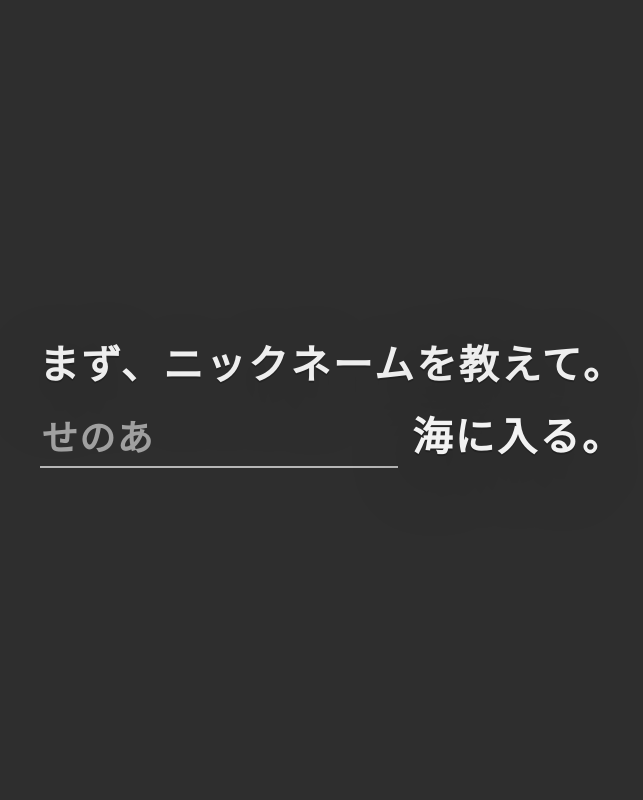
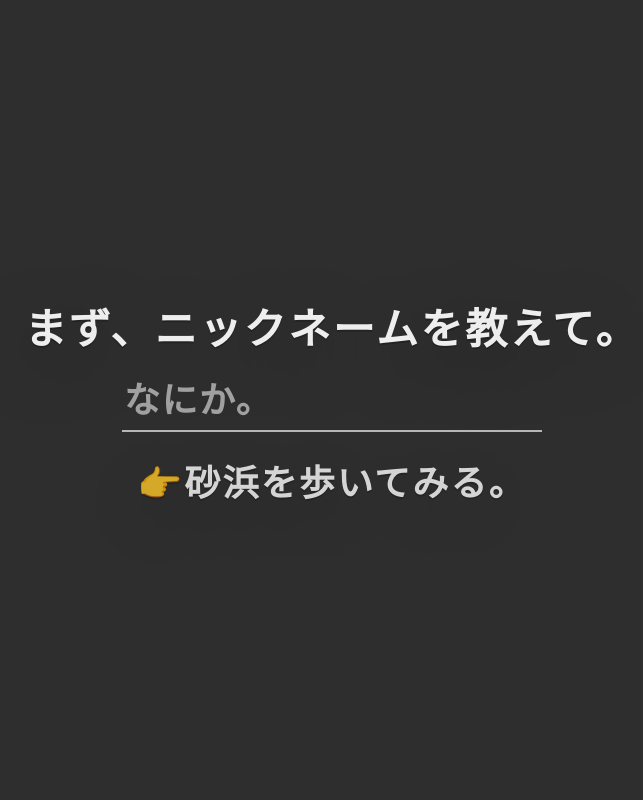
Before and after one commit to senoa-git/xiruxi, a FastAPI app: page / in a window 1280 px wide. Shown: the whole page, without its empty margins (308-951 px from the left). Run offline with FastAPI, Linux system fonts and the light colour scheme.

Commit message:
fix | ニックネーム入力、CSS未反映の修正

```diff
--- a/app/static/app.css
+++ b/app/static/app.css
@@ -299,45 +299,61 @@ body.is-letter-open #scene-read .read-stack{
   }
 }
 
-/* nickname: 文章 + 下線入力 + 送信テキスト */
-.nick-line{
-  display:flex;
-  gap: 14px;
-  align-items: baseline;
+/* nickname: 3行（文章 / 下線入力 / 砂浜を歩いてみる。） */
+.nick-stack{
+  display: flex;
+  flex-direction: column;
+  align-items: center;
   justify-content: center;
-  flex-wrap: wrap;
+  gap: 22px;
   text-align: center;
 }
 
 .nick-text{
   color: rgba(255,255,255,.92);
-  font-weight: 750;
+  font-weight: 780;
   letter-spacing: .06em;
-  font-size: clamp(22px, 3.2vw, 40px);
+  font-size: clamp(22px, 3.4vw, 42px);
   text-shadow:
     0 2px 0 rgba(0,0,0,.22),
     0 18px 70px rgba(0,0,0,.38);
 }
 
 .nick-form{
-  display:flex;
-  gap: 14px;
-  align-items: baseline;
+  width: 100%;
+  display: flex;
+  justify-content: center;
 }
 
 .nick-input{
-  width: clamp(160px, 28vw, 360px);
-  padding: 2px 2px 6px 2px;
-  border: 0;
-  border-bottom: 2px solid rgba(255,255,255,.65);
-  border-radius: 0;
-  background: transparent;
+  width: clamp(200px, 34vw, 420px);
+  background: transparent !important;
+  border: 0 !important;
+  border-bottom: 2px solid rgba(255,255,255,.65) !important;
+  border-radius: 0 !important;
+  padding: 2px 2px 8px 2px !important;
+  box-shadow: none !important;
+
   color: rgba(255,255,255,.95);
   font-size: clamp(20px, 3vw, 36px);
   font-weight: 760;
   letter-spacing: .04em;
   outline: none;
-  box-shadow: none !important;
+  -webkit-appearance: none;
+  appearance: none;
+}
+/* Chrome autofill が白い箱を作るのを潰す */
+.nick-input:-webkit-autofill,
+.nick-input:-webkit-autofill:hover,
+.nick-input:-webkit-autofill:focus{
+  -webkit-text-fill-color: rgba(255,255,255,.95) !important;
+
+  /* autofill の塗りを「透明」で上書き（これが本命） */
+  -webkit-box-shadow: 0 0 0px 1000px transparent inset !important;
+          box-shadow: 0 0 0px 1000px transparent inset !important;
+
+  /* 変な遷移で色が戻るのも防ぐ */
+  transition: background-color 9999s ease-out 0s;
 }
 
 .nick-input::placeholder{
@@ -345,25 +361,35 @@ body.is-letter-open #scene-read .read-stack{
 }
 
 .nick-input:focus{
-  border-bottom-color: rgba(255,255,255,.95);
+  border-bottom-color: rgba(255,255,255,.95) !important;
+  box-shadow: none !important;
 }
 
 .nick-enter{
-  appearance:none;
-  border:0;
+  appearance: none;
+  border: 0;
   background: transparent;
   padding: 0;
   cursor: pointer;
-  user-select:none;
+  user-select: none;
 
   color: rgba(255,255,255,.94);
   font-weight: 780;
   letter-spacing: .06em;
-  font-size: clamp(22px, 3.2vw, 40px);
+  font-size: clamp(20px, 3vw, 36px);
   text-shadow:
     0 2px 0 rgba(0,0,0,.22),
     0 18px 70px rgba(0,0,0,.38);
+
+  opacity: .85;
+  transform: translateY(0);
+  transition: opacity 250ms ease, transform 250ms ease;
 }
 
-.nick-enter:hover{ transform: translateY(-1px); }
-.nick-enter:active{ transform: translateY(1px); }
+.nick-enter:hover{
+  opacity: 1;
+  transform: translateY(-1px);
+}
+.nick-enter:active{
+  transform: translateY(1px);
+}
--- a/app/templates/index.html
+++ b/app/templates/index.html
@@ -25,7 +25,7 @@
     <!-- Scene: nickname -->
     <section id="scene-nick" class="scene {% if not has_anon %}is-active{% endif %}">
       <div class="wrap">
-        <div class="nick-line">
+        <div class="nick-stack">
           <span class="nick-text">まず、ニックネームを教えて。</span>
 
           <form id="nickForm" class="nick-form" action="/anon" method="post">
@@ -34,12 +34,14 @@
               class="nick-input"
               name="nickname"
               maxlength="32"
-              placeholder="せのあ"
+              placeholder="なにか。"
               required
-              autocomplete="nickname"
             />
-            <button class="nick-enter" type="submit">海に入る。</button>
           </form>
+
+          <button class="nick-enter" type="submit" form="nickForm">
+            👉砂浜を歩いてみる。
+          </button>
         </div>
       </div>
     </section>
```
